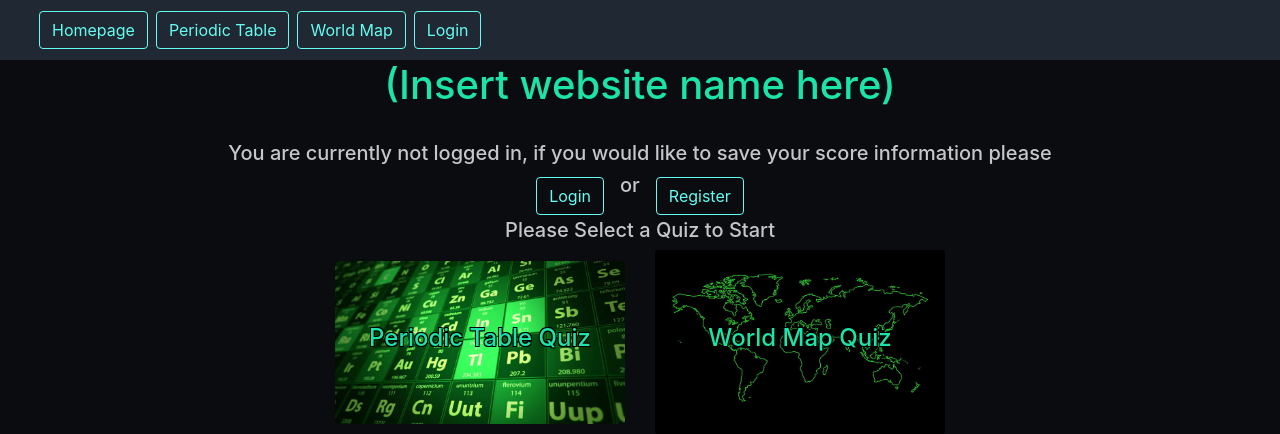
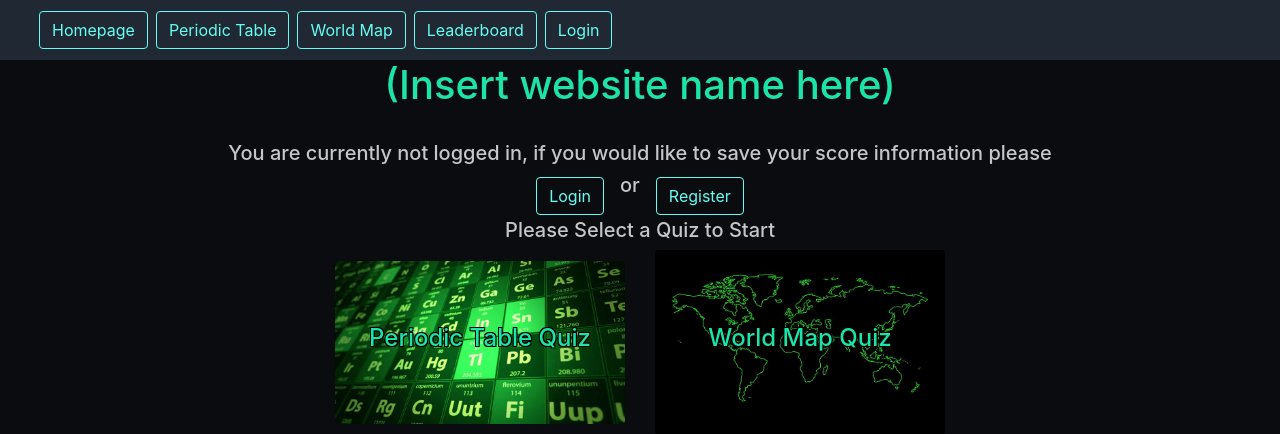
Before and after one commit to Ishi01/CITS5505Group41Project, a Flask app: page / in a window 1280 px wide. Shown: the top 434 px of the page. Run offline with Flask 3, Linux system fonts and the light colour scheme.

Commit message:
nav bar fixed

```diff
--- a/app/templates/base.html
+++ b/app/templates/base.html
@@ -30,6 +30,10 @@
                 <li class="nav-item">
                     <a class="btn btn-outline-primary" href="{{ url_for('main.world') }}">World Map</a>
                 </li>
+                <li class="nav-item">
+                    <a class="btn btn-outline-primary" href="{{ url_for('main.leaderboard') }}">Leaderboard</a>
+                </li>
+
                 {% if current_user.is_anonymous %}
                 <li class="nav-item">
                     <a class="btn btn-outline-primary" href="{{ url_for('main.login') }}">Login</a>
@@ -38,9 +42,7 @@
                 <li class="nav-item">
                     <a class="btn btn-outline-primary" href="{{ url_for('main.logout') }}">Logout</a>
                 </li>
-                <li class="nav-item">
-                    <a class="btn btn-outline-primary" href="{{ url_for('main.leaderboard') }}">Leaderboard</a>
-                </li>
+
                 {% endif %}
             </ul>
         </div>
```
